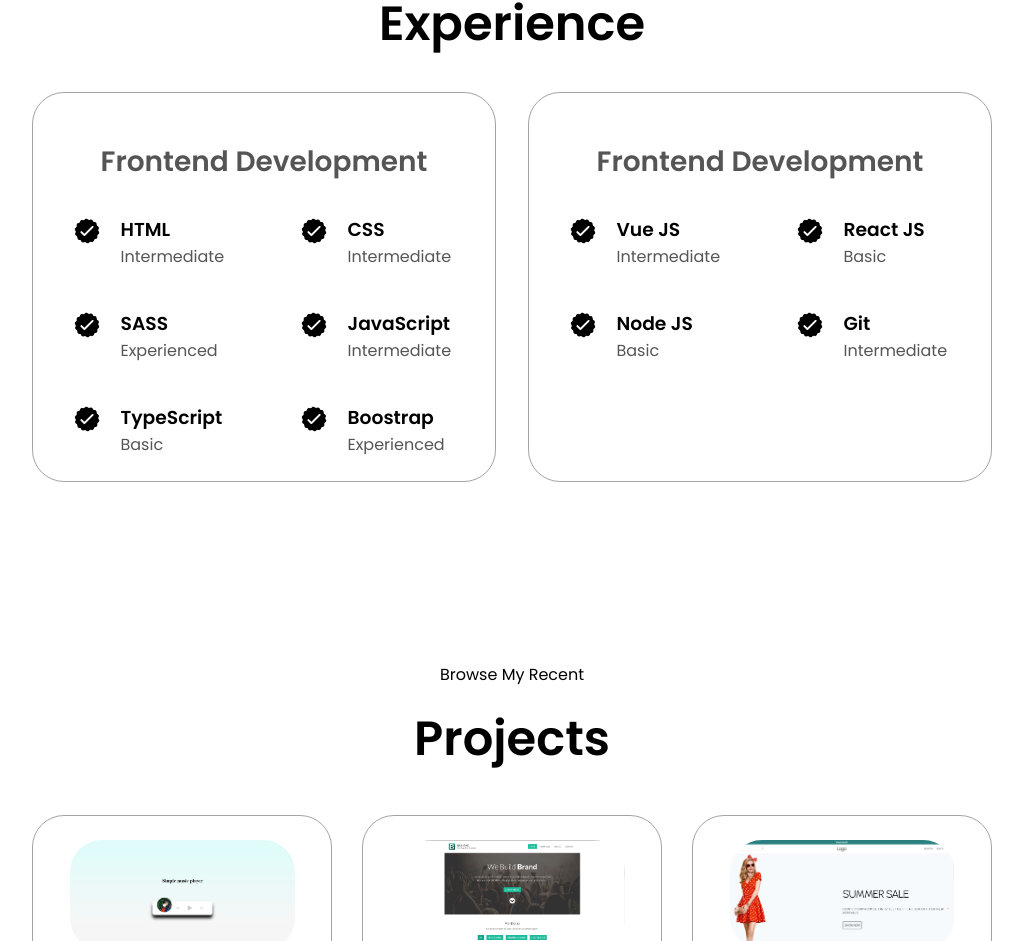
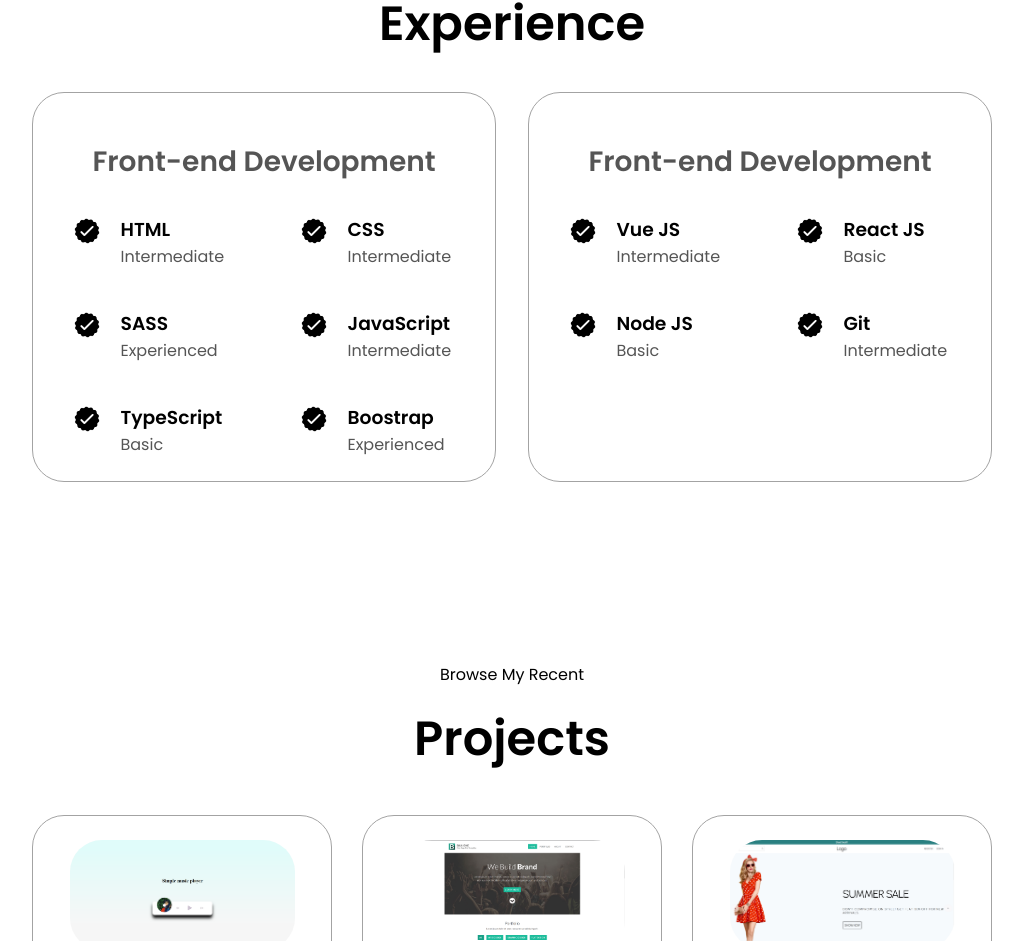
Before and after one commit to duc11102000/Vue-portfolio, a Vue app: page / in a window 1280 px wide. Shown: the part 1518-2459 px from the top of the page, without its empty margins (128-1151 px from the left). Built offline with nearby package versions, Linux system fonts and the light colour scheme.

Commit message:
minor fixes

```diff
--- a/src/components/ExperienceCard.vue
+++ b/src/components/ExperienceCard.vue
@@ -6,7 +6,7 @@
       <div class="experience-details-container">
         <div class="about-containers">
           <div class="details-container">
-            <h2 class="experience-sub-title">Frontend Development</h2>
+            <h2 class="experience-sub-title">Front-end Development</h2>
             <div class="article-container">
               <article>
                 <img
@@ -77,7 +77,7 @@
             </div>
           </div>
           <div class="details-container">
-            <h2 class="experience-sub-title">Frontend Development</h2>
+            <h2 class="experience-sub-title">Front-end Development</h2>
             <div class="article-container">
               <article>
                 <img
```
